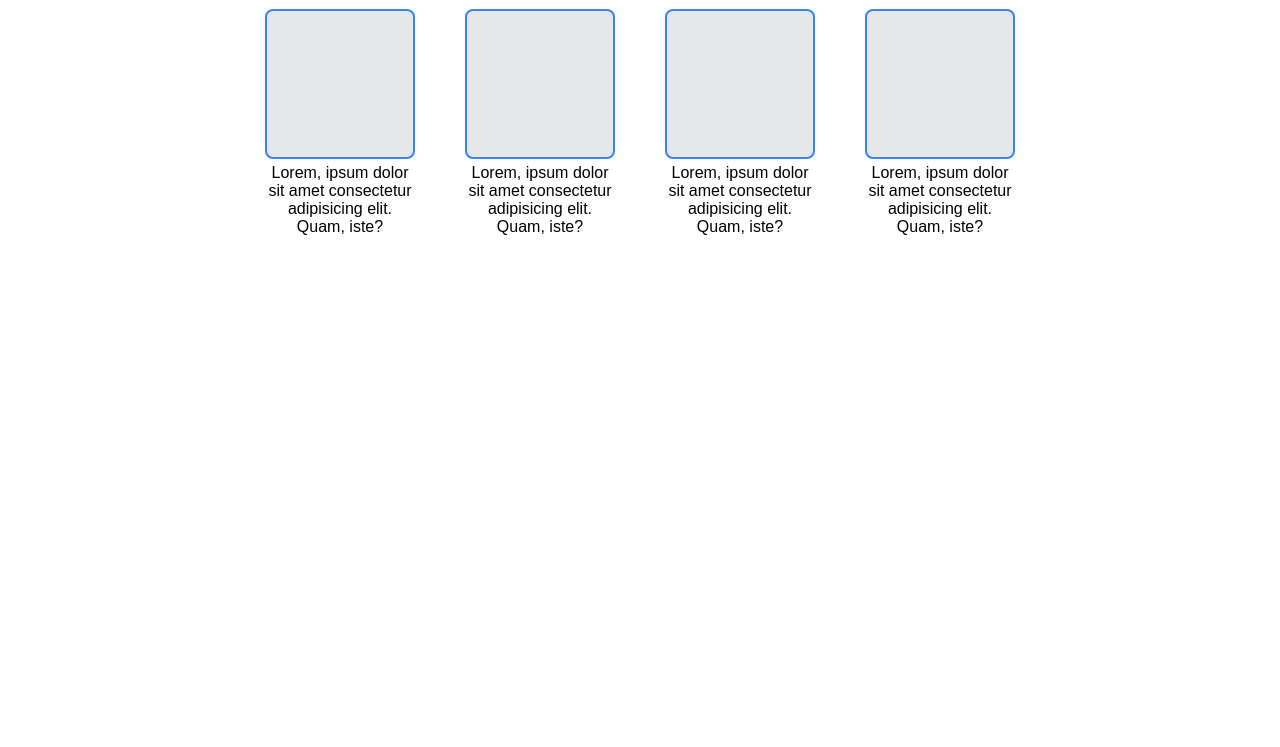
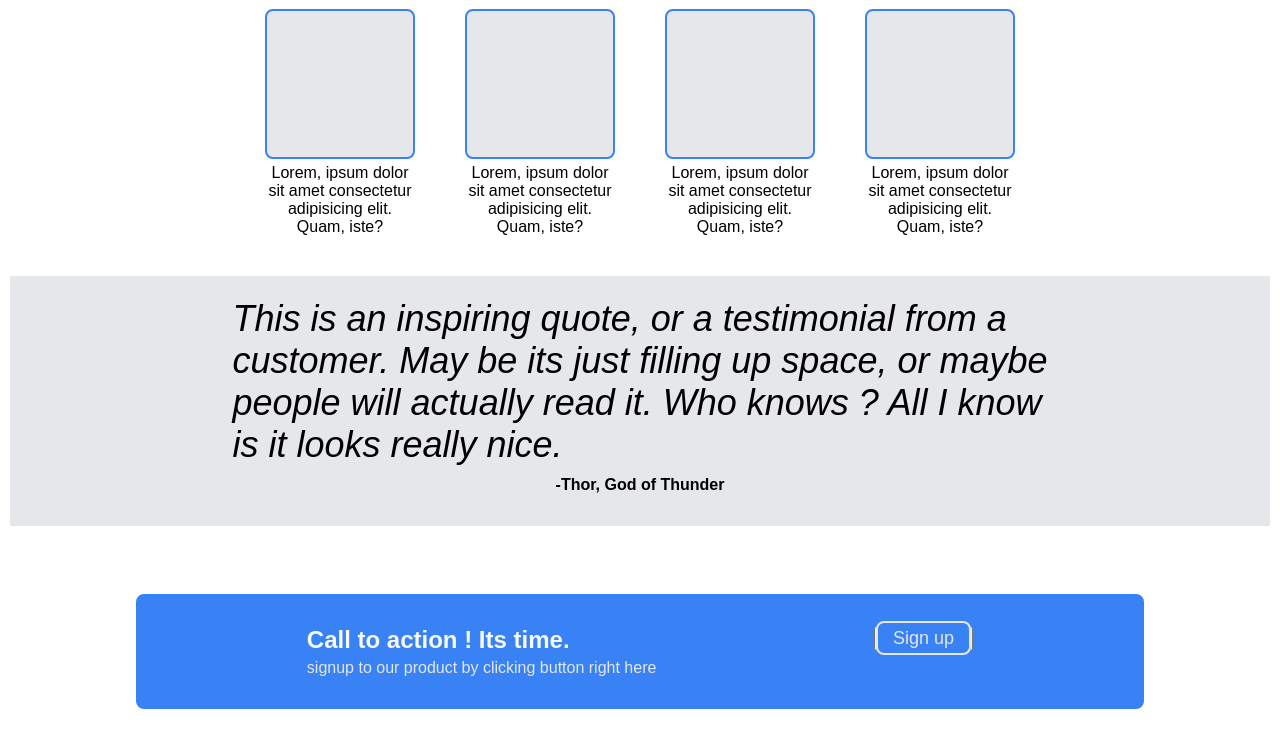
Before and after one commit to sandyr404/landing-page, a plain HTML site: page index.html in a window 1280 px wide. Shown: the part 445-1192 px from the top of the page. Before the commit the page ends 800 px from the top, so only its background shows below. Drawn offline with Linux system fonts and the light colour scheme.

Commit message:
added container three and four

```diff
--- a/index.html
+++ b/index.html
@@ -81,5 +81,38 @@
     </div>
 
     <!-- end of container-two -->
+
+    <!-- container-three -->
+    <div class="container-three">
+      <div class="quote">
+        <p>
+          <i>
+            This is an inspiring quote, or a testimonial from a <br />customer.
+            May be its just filling up space, or maybe <br />
+            people will actually read it. Who knows ? All I know <br />
+            is it looks really nice.</i
+          >
+        </p>
+        <div class="author">
+          <p>-Thor, God of Thunder</p>
+        </div>
+      </div>
+    </div>
+    <!-- end of container three -->
+
+    <!-- container-four -->
+
+    <div class="container-four">
+      <div class="blue-box">
+        <div class="subs">
+          <p class="bold">Call to action ! Its time.</p>
+          <p>signup to our product by clicking button right here</p>
+        </div>
+        <div class="btn">
+          <button><a href="">Sign up</a></button>
+        </div>
+      </div>
+    </div>
+    <!-- end of container-four -->
   </body>
 </html>
--- a/style.css
+++ b/style.css
@@ -28,7 +28,7 @@ body {
   color: #f9faf8;
 }
 
-p {
+.subtext p {
   color: #e5e7eb;
 }
 
@@ -114,3 +114,64 @@ ul {
 .card-text {
   text-align: center;
 }
+
+/* container-three */
+
+.container-three {
+  background-color: #e5e7eb;
+  display: flex;
+  flex-direction: column;
+  align-items: center;
+  height: 250px;
+}
+
+.quote {
+  display: flex;
+  flex-direction: column;
+  width: 80%;
+  height: 240px;
+  align-items: center;
+  justify-content: center;
+}
+
+.quote > p {
+  font-size: 36px;
+  font-weight: 300;
+  margin-bottom: 10px;
+}
+
+.author p {
+  font-weight: 900;
+}
+
+/* container-four */
+.container-four {
+  height: 250px;
+  display: flex;
+  justify-content: center;
+  align-items: center;
+}
+
+.blue-box {
+  background-color: #3882f6;
+  padding: 30px 60px;
+  width: 80%;
+  display: flex;
+  border-radius: 8px;
+  border: 2px solid #3882f6;
+  justify-content: space-around;
+  color: #e5e7eb;
+}
+
+.btn a {
+  text-decoration: none;
+  background-color: #3882f6;
+  padding: 5px 15px;
+  border: 2px solid #e5e7eb;
+  border-radius: 8px;
+}
+
+.subs .bold {
+  font-size: 24px;
+  margin-bottom: 5px;
+}
```
